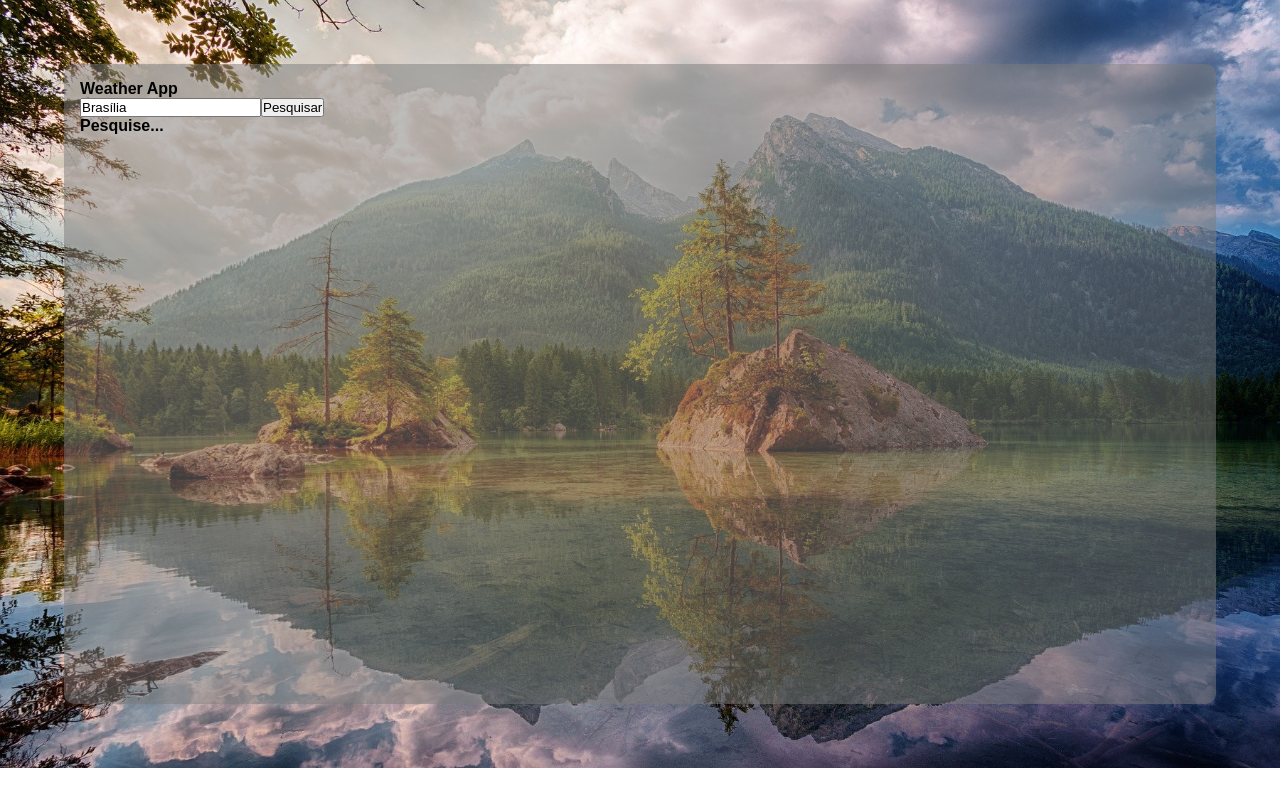
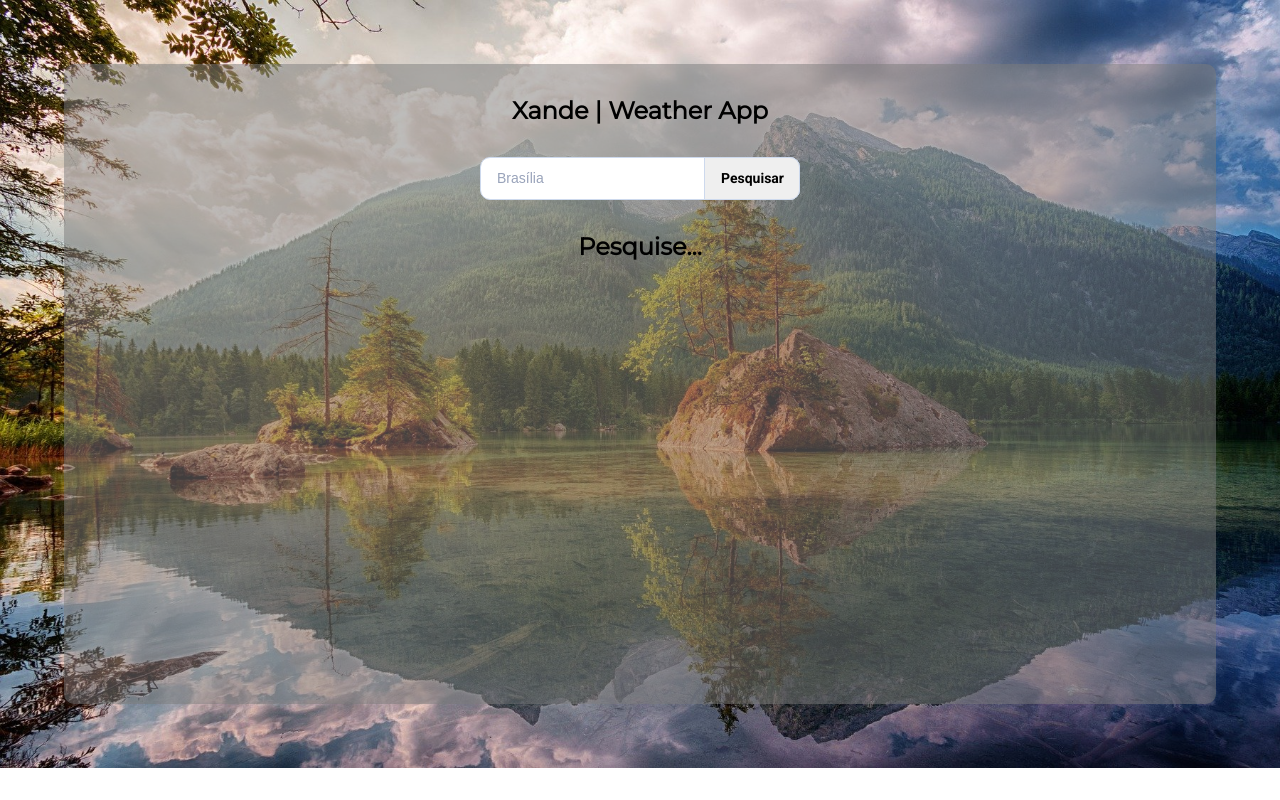
Before and after one commit to XandeBarros/weather-app, a React app: page / in a window 1280 px wide. Built offline with nearby package versions, Linux system fonts and the light colour scheme.

Commit message:
Estilização dos componentes

```diff
--- a/src/Components/FetchedData/index.js
+++ b/src/Components/FetchedData/index.js
@@ -1,6 +1,11 @@
 import React from 'react';
 
-import { Container, Location, Temp, Uv, MoreInfo, Condition } from './styles';
+import { Container, Location, Temp, Uv, MoreInfo, Condition, Icon } from './styles';
+import max from '../../assets/icons/direction-up.png';
+import min from '../../assets/icons/direction-down.png';
+import celsius from '../../assets/icons/celsius.png';
+import sunrise from '../../assets/icons/sunrise.png';
+import sunset from '../../assets/icons/sunset.png';
 
 export default function FetchedData({ placeInfo }) {
   return(
@@ -10,21 +15,26 @@ export default function FetchedData({ placeInfo }) {
         <h2>{placeInfo.location.region}</h2>
       </Location>
       <Temp>
-        <h2>{placeInfo.current.temp}</h2>
+        <p>{placeInfo.current.temp}</p>
+        <img src={celsius}/>
       </Temp>
+      <Icon />
       <Uv>
-        <p>Sensação: {placeInfo.current.feelslike}</p>
+        <p>Sensação: {placeInfo.current.feelslike}°</p>
         <p>UV index: {placeInfo.current.uv}</p>
       </Uv>
       <MoreInfo>
-        <p>Máxima: {placeInfo.forecast.max_temp}</p>
-        <p>Mínima: {placeInfo.forecast.min_temp}</p>
-        <p>Nascente: {placeInfo.forecast.sunrise}</p>
-        <p>Poente: {placeInfo.forecast.sunset}</p>
+        <div>
+          <p><img src={max} /> {placeInfo.forecast.max_temp}°</p>
+          <p><img src={min} /> {placeInfo.forecast.min_temp}°</p>
+        </div>
+        <div>
+          <p><img src={sunrise} /> {placeInfo.forecast.sunrise}</p>
+          <p><img src={sunset} /> {placeInfo.forecast.sunset}</p>
+        </div>
       </MoreInfo>
       <Condition>
         <h2>{placeInfo.current.condition}</h2>
-        <h2>{placeInfo.current.conditionCode}</h2>
       </Condition>
     </Container>
   );
--- a/src/Components/FetchedData/styles.js
+++ b/src/Components/FetchedData/styles.js
@@ -1,39 +1,94 @@
 import styled from 'styled-components';
 
 export const Container = styled.div`
-  margin: 2rem auto;
+  margin: 0 auto 2rem auto;
+  height: 90%;
+  width: 90%;
 
   display: flex;
+  flex-direction: column;
+  align-items: center;
+  justify-content: space-between;
 
   padding: 2rem;
-  background: #ccc;
-
-  font-size: 1rem;
 `;
 
 export const Location = styled.div`
   display: flex;
   flex-direction: column;
+  align-items: center;
+
+  h2 {
+    font-size: 2rem;
+    font-weight: bold;
+  }
 `;
 
 export const Temp = styled.div`
   display: flex;
+
+  p {
+    font-family: 'Montserrat';
+    font-size: 4rem;
+
+    align-self: start;
+  }
+
+  img {
+    align-self: start;
+    margin-top: 1rem;
+    width: 30px;
+  }
 `;
 
 export const Uv = styled.div`
   display: flex;
+  flex-direction: column;
+  align-items: center;
+
+  p {
+    font-family: 'Montserrat';
+    font-weight: bold;
+    font-size: 1.5rem;
+  }
 `;
 
 export const MoreInfo = styled.div`
+  width: 100%;
+  display: flex;
+  align-items: center;
+  justify-content: space-around;
+
+  div p {
+    display: flex;
+    align-items: center;
+
+    font-family: 'Montserrat';
+    font-weight: bold;
+    font-size: 1.5rem;
+  }
+
+  div p img {
+    align-self: center;
+    margin-right: 1rem;
+
+    height: 30px;
+  }
+
+  div:last-child img {
+    height: auto;
+    width: 40px;
+  }
+`;
+
+export const Condition = styled.div`
   display: flex;
 `;
 
-export const Condition = styled.div`
-  h2 {
-    display: inline-block;
-    -webkit-transform: rotate(-90deg);
-    -moz-transform: rotate(-90deg);
-    -ms-transform: rotate(-90deg);
-    -o-transform: rotate(-90deg);
-  }
+export const Icon = styled.span`
+  width: 100px;
+  height: 100px;
+  background: ${({ theme }) => `url(${theme.icon})`};
+  background-size: contain;
+  background-repeat: no-repeat;
 `;
--- /dev/null
+++ b/src/Components/Footer/styles.js
@@ -0,0 +1,37 @@
+import styled from 'styled-components';
+
+export const Container = styled.footer`
+  position: absolute;
+  top: 90vh;
+  right: 10vw;
+
+  @media(max-width: 500px) {
+    top: 85vh;
+    right: 5vw;
+  }
+
+  img {
+    width: 3rem;
+    height: 3rem;
+
+    background: rgba(255, 255, 255, .5);
+
+    border-radius: 50%;
+
+    transition: .5s;
+    cursor: pointer;
+
+    &:hover {
+      transform: translateY(-.5rem);
+    }
+
+  }
+
+  @media(max-width: 500px) {
+    img {
+      &:hover {
+        transform: translateY(0);
+      }
+    }
+  }
+`;
--- a/src/Components/Header/index.js
+++ b/src/Components/Header/index.js
@@ -4,6 +4,8 @@ import { Title } from './styles.js';
 
 export default function Header() {
   return(
-    <Title>Weather App</Title>
+    <header>
+      <Title>Xande | Weather App</Title>
+    </header>
   );
 }
--- a/src/Components/Header/styles.js
+++ b/src/Components/Header/styles.js
@@ -1,5 +1,10 @@
 import styled from 'styled-components';
 
 export const Title = styled.h1`
-  font-size: 1rem;
+  font-size: 1.5rem;
+  font-family: 'Montserrat';
+
+  margin: 2rem 0;
+  margin-top: 1rem;
+  text-align: center;
 `;
--- a/src/Components/Search/styles.js
+++ b/src/Components/Search/styles.js
@@ -2,4 +2,46 @@ import styled from 'styled-components';
 
 export const Container = styled.div`
   font-size: 1rem;
+
+  margin: 0 auto;
+
+  input {
+    display: inline;
+    width: 20rem;
+    margin: 0 auto;
+    padding: 8px 16px;
+    line-height: 25px;
+    font-size: 14px;
+    font-weight: 500;
+    font-family: inherit;
+    border-radius: ${({ theme }) => theme.borderRadius};
+    -webkit-appearance: none;
+    color: #99A3BA;
+    border: 1px solid #CDD9ED;
+    background: #fff;
+    transition: border .3s ease;
+
+    &:focus {
+      outline: none;
+      border-color: #275EFE;
+    }
+  }
+
+  button {
+    width: 6rem;
+    padding: 8px 16px;
+    line-height: 25px;
+    font-size: 14px;
+    font-family: 'Roboto';
+    font-weight: bold;
+    border-radius: 0 ${({ theme }) => theme.borderRadius} ${({ theme }) => theme.borderRadius} 0;
+    -webkit-appearance: none;
+    border: 1px solid #CDD9ED;
+    margin-left: -6rem;
+
+    &:focus {
+      outline: none;
+      border-color: #275EFE;
+    }
+  }
 `;
--- a/src/Components/Subtitle/styles.js
+++ b/src/Components/Subtitle/styles.js
@@ -1,5 +1,8 @@
 import styled from 'styled-components';
 
 export const Title = styled.h2`
-  font-size: 1rem;
+  font-size: 1.5rem;
+  font-family: 'Montserrat';
+  text-align: center;
+  margin-top: 2rem;
 `;
```
Also changed, not shown: src/Components/Footer/index.js (added, +13 -0 lines).
